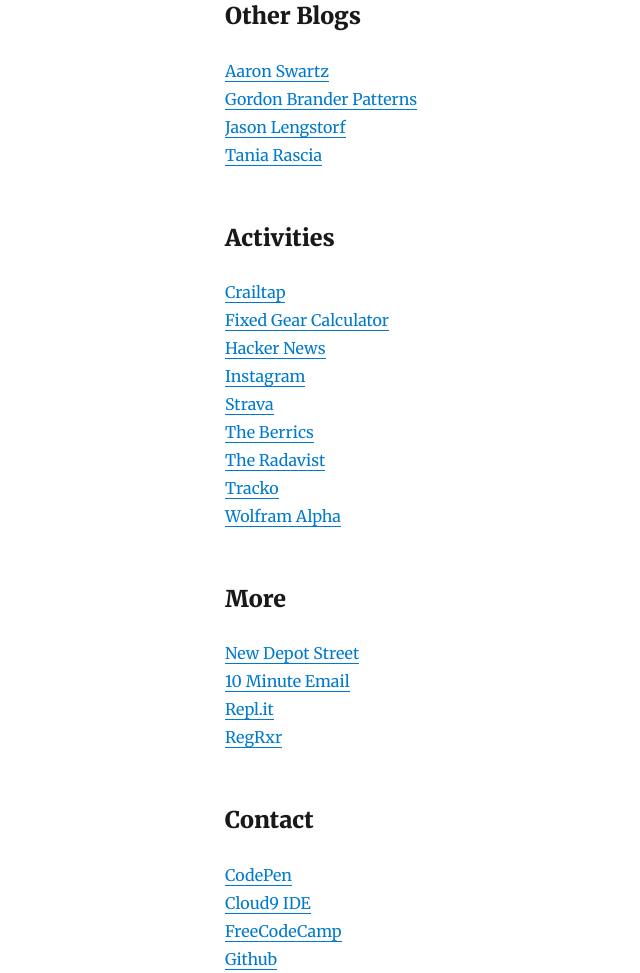
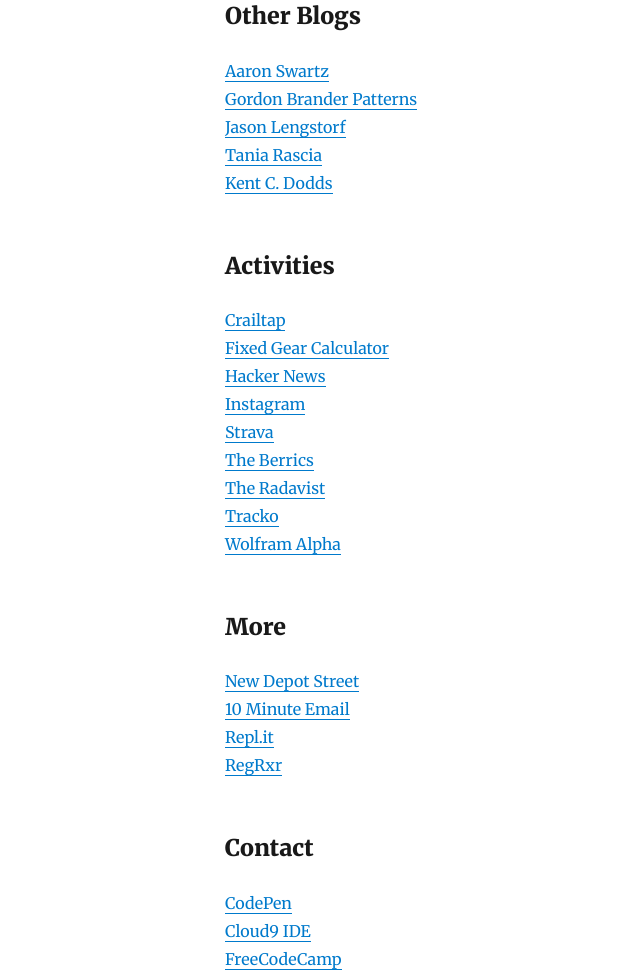
Before and after one commit to tsmliu213/thomasliu, a Gatsby site: page / in a window 1280 px wide. Shown: the part 1403-2376 px from the top of the page, without its empty margins (100-740 px from the left). Built offline with nearby package versions, Linux system fonts and the light colour scheme; Gatsby itself is replaced by a stand-in of ours; some packages are replaced by stand-ins of ours.

Commit message:
feat: add blog url

```diff
--- a/src/pages/index.js
+++ b/src/pages/index.js
@@ -58,6 +58,7 @@
           <a href="http://gordonbrander.com/pattern/">Gordon Brander Patterns</a><br/>
           <a href="https://lengstorf.com/">Jason Lengstorf</a><br/>
           <a href="https://www.taniarascia.com/">Tania Rascia</a><br/>
+          <a href="https://kentcdodds.com/blog/">Kent C. Dodds</a><br/>
       </div>
 
       <div>
```
